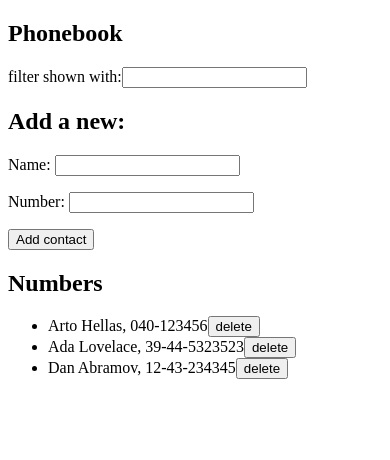
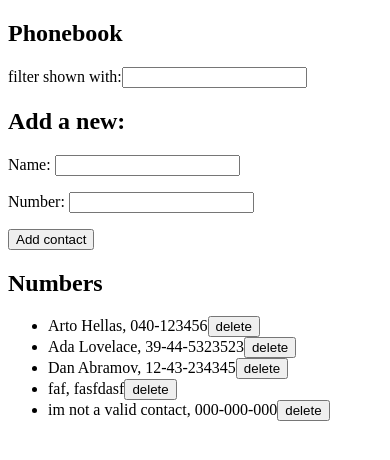
Before and after one commit to miguel-atencio-vargas/Full-Stack-Open-Bootcamp, a React (Create React App) app in the folder part2/phonebook/: page / in a window 390 px wide. Shown: the top 460 px of the page. Built offline with nearby package versions, Linux system fonts and the light colour scheme; data requests are answered from the project's data file.

Commit message:
2.18: The phonebook Step 10

```diff
--- a/part2/phonebook/db.json
+++ b/part2/phonebook/db.json
@@ -14,6 +14,11 @@
       "name": "Dan Abramov",
       "number": "12-43-234345",
       "id": 3
+    },
+    {
+      "name": "faf",
+      "number": "fasfdasf",
+      "id": 4
     }
   ]
 }
--- a/part2/phonebook/src/App.js
+++ b/part2/phonebook/src/App.js
@@ -14,7 +14,12 @@ const App = () => {
   const [searchedPersons, setSearchedPersons] = useState([]);
 
     useEffect(() => {
-      const eventHandler = data => setPersons(data);
+      const fakeContact = {
+        name: 'im not a valid contact',
+        number: '000-000-000',
+        id: 1000
+      }
+      const eventHandler = data => setPersons(data.concat(fakeContact));
       personsService.getAll().then(eventHandler)
     }, []);
 
@@ -24,8 +29,19 @@ const App = () => {
       return name.toLocaleLowerCase() === newPerson.toLocaleLowerCase();
     });
     if (samePerson.length > 0) {
-      alert(`${newPerson} is already added to Phonebook.`);
-      return;
+      const personToUpdate = samePerson[0];
+      const isSure = window.confirm(`${personToUpdate.name} is already added to Phonebook, replace the old number with a new one?`);
+      if(isSure) {
+        const handleRes = (data) => {
+          setPersons(persons.map(item => item.id === data.id ? data : item));
+        }
+        const changedPerson = {...personToUpdate, number: newPhone};
+        personsService.update(personToUpdate.id, changedPerson).then(handleRes).catch(err => {
+          alert(`the contact ${personToUpdate.name} non exist on the server`);
+          setPersons(persons.filter(item => item.id !== personToUpdate.id));
+        });
+      }
+      return
     }
     const newPersonObject = {
       name: newPerson,
@@ -50,7 +66,10 @@ const App = () => {
     }
     const isSure = window.confirm(`Are you sure that you want delete ${person.name} contact`);
     if(isSure){
-      personsService.deletePerson(person.id).then(handleRes);
+      personsService.deletePerson(person.id).then(handleRes).catch(err => {
+        alert(`the contact ${person.name} non exist on the server`);
+        setPersons(persons.filter(item => item.id !== person.id));
+      });
     }
   }
 
--- a/part2/phonebook/src/services/persons.js
+++ b/part2/phonebook/src/services/persons.js
@@ -18,11 +18,16 @@ const deletePerson = id => {
   return promise.then(response => response.status);
 }
 
+const update = (id, newPerson) => {
+  const promise = axios.put(`${baseUrl}/${id}`, newPerson);
+  return promise.then(response => response.data);
+}
 
 const personsService = {
   getAll,
   create,
   deletePerson,
+  update
 }
 
 export default personsService;
```
